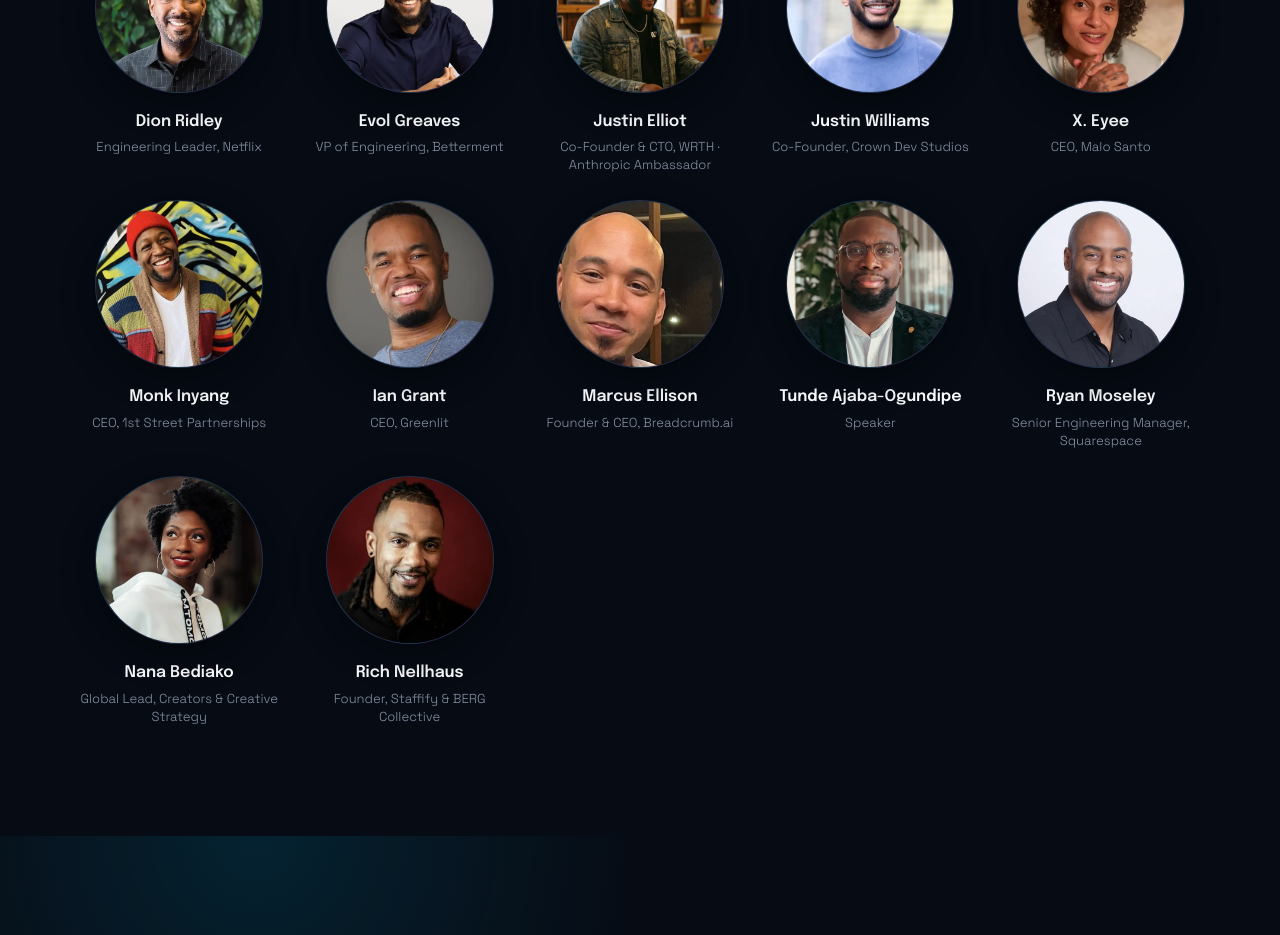
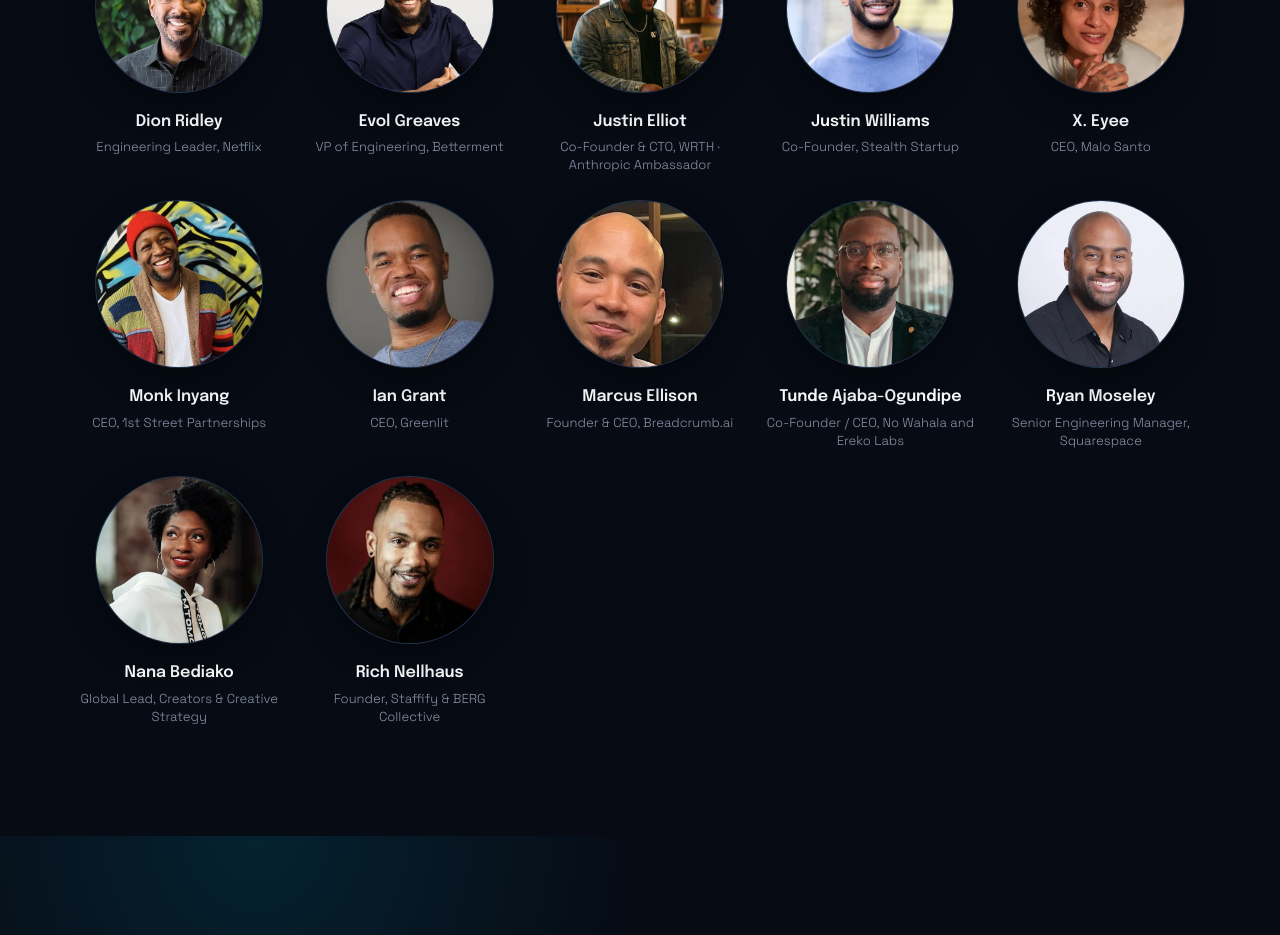
Before and after one commit to rnellhaus/berg-collective, a React (Vite) app: page /aisummit in a window 1280 px wide. Shown: the part 4760-5695 px from the top of the page. Built offline with nearby package versions, Linux system fonts and the light colour scheme.

Commit message:
content: update Justin Williams and Tunde speaker titles
Justin Williams -> Co-Founder, Stealth Startup.
Tunde Ajaba-Ogundipe -> Co-Founder / CEO, No Wahala and Ereko Labs.

Co-Authored-By: Claude Opus 4.7 (1M context) <noreply@anthropic.com>

```diff
--- a/src/pages/AiSummitPage/AiSummitPage.jsx
+++ b/src/pages/AiSummitPage/AiSummitPage.jsx
@@ -65,12 +65,12 @@ const SPEAKERS = [
   { img: 'dion-ridley', name: 'Dion Ridley', title: 'Engineering Leader, Netflix' },
   { img: 'evol-greaves', name: 'Evol Greaves', title: 'VP of Engineering, Betterment' },
   { img: 'justin-elliot', name: 'Justin Elliot', title: 'Co-Founder & CTO, WRTH · Anthropic Ambassador' },
-  { img: 'justin-williams', name: 'Justin Williams', title: 'Co-Founder, Crown Dev Studios' },
+  { img: 'justin-williams', name: 'Justin Williams', title: 'Co-Founder, Stealth Startup' },
   { img: 'x-eyee', name: 'X. Eyee', title: 'CEO, Malo Santo' },
   { img: 'monk-inyang', name: 'Monk Inyang', title: 'CEO, 1st Street Partnerships' },
   { img: 'ian-grant', name: 'Ian Grant', title: 'CEO, Greenlit' },
   { img: 'marcus-ellison', name: 'Marcus Ellison', title: 'Founder & CEO, Breadcrumb.ai' },
-  { img: 'tunde-ajaba-ogundipe', name: 'Tunde Ajaba-Ogundipe', title: 'Speaker' },
+  { img: 'tunde-ajaba-ogundipe', name: 'Tunde Ajaba-Ogundipe', title: 'Co-Founder / CEO, No Wahala and Ereko Labs' },
   { img: 'ryan-moseley', name: 'Ryan Moseley', title: 'Senior Engineering Manager, Squarespace' },
   { img: 'nana-bediako', name: 'Nana Bediako', title: 'Global Lead, Creators & Creative Strategy' },
   { img: 'rich-nellhaus', name: 'Rich Nellhaus', title: 'Founder, Staffify & BERG Collective' },
```
